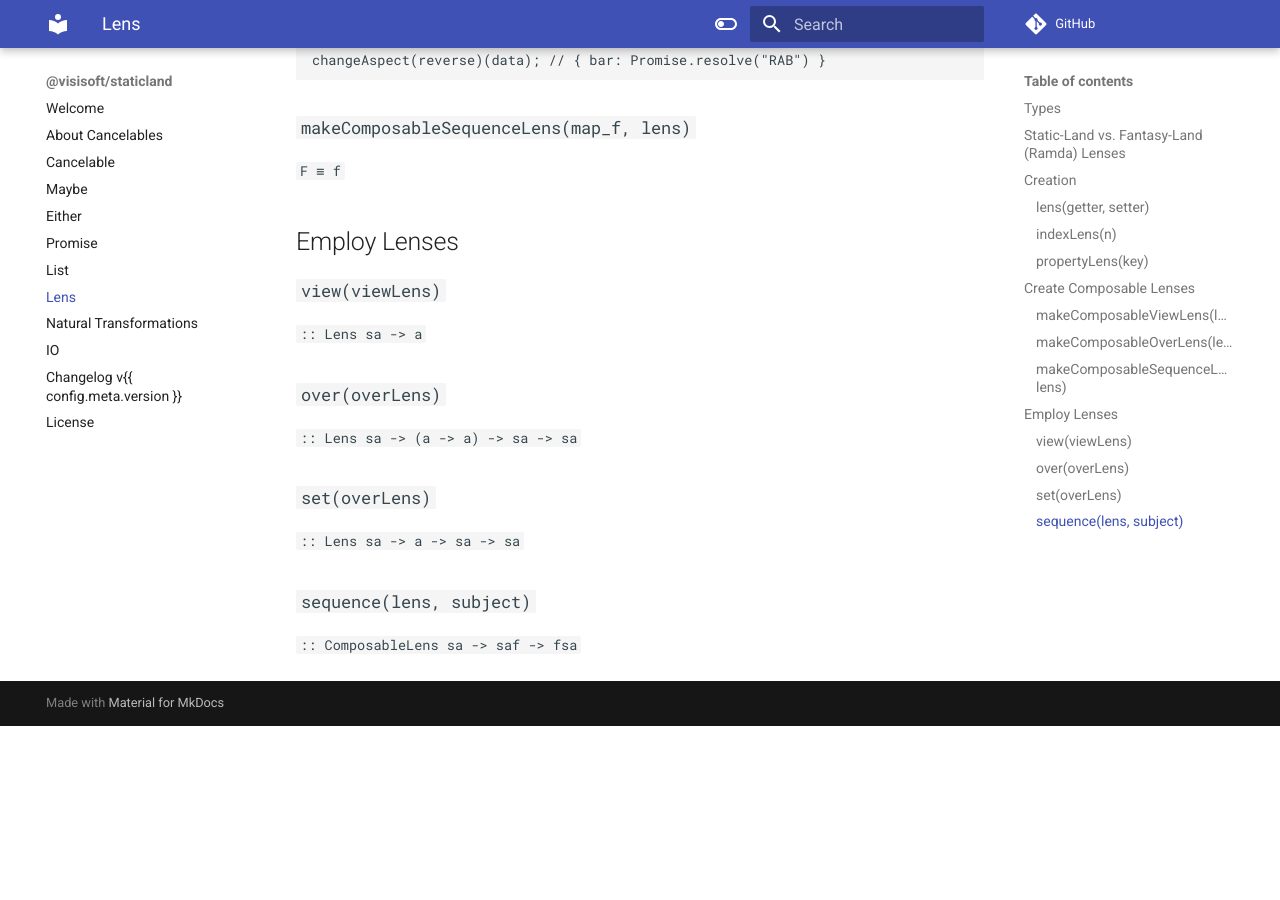
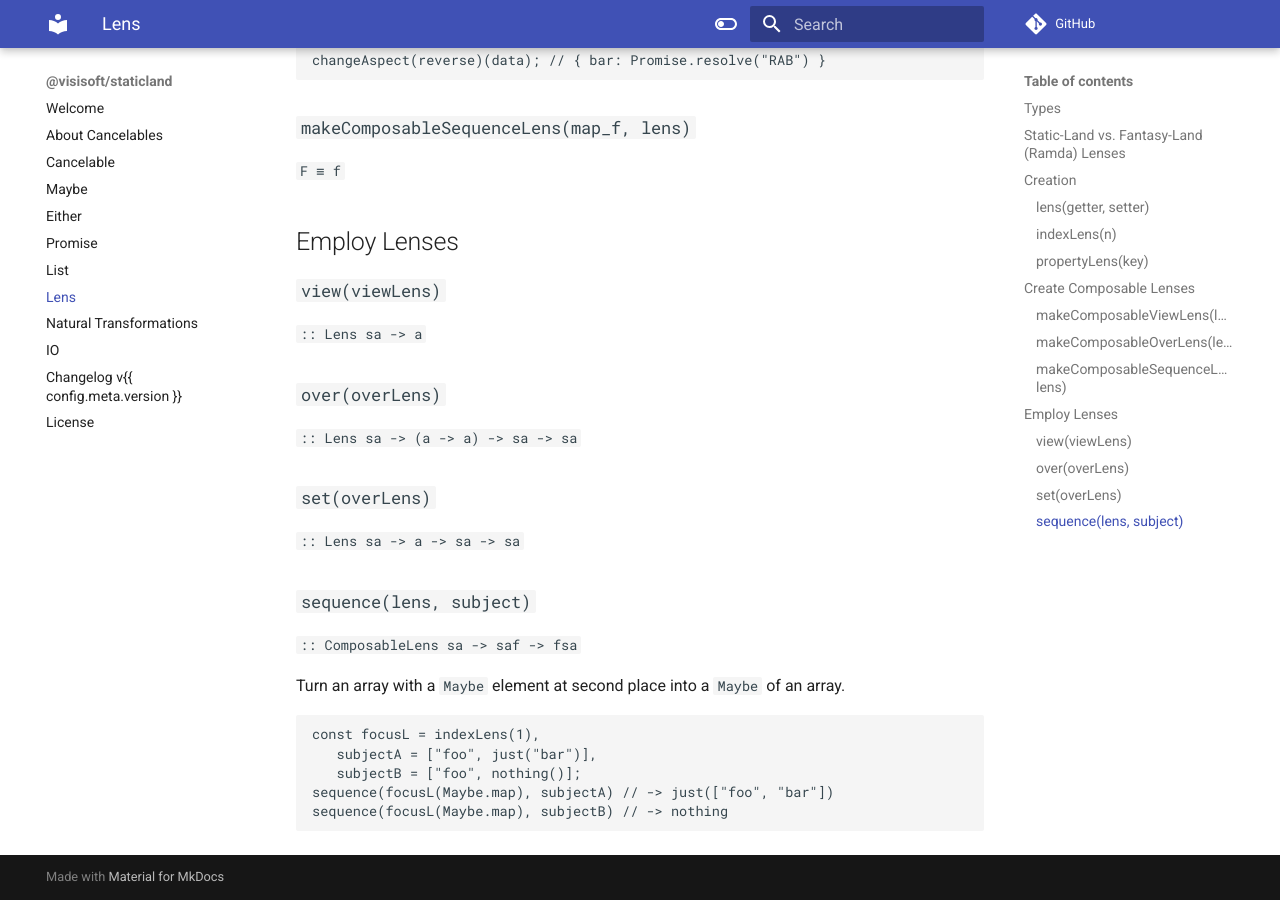
Before and after one commit to semmel/StaticLand, an MkDocs documentation site: the page built from doc/lens.md, in a window 1280 px wide and 900 px high, scrolled down 2527 px. Built offline with MkDocs 1.6.1 and Material for MkDocs 9.7.7, drawn with Linux system fonts in a browser that asks for light colours; comment, search, counter and statistics services are not loaded; before the commit the page ends 3253 px from its top, so only the background shows below that.

Commit message:
doc (lenses): add sequence example

````diff
--- a/doc/lens.md
+++ b/doc/lens.md
@@ -111,6 +111,15 @@ Employ Lenses
 ### `sequence(lens, subject)`
 `:: ComposableLens sa -> saf -> fsa`
 
+Turn an array with a `Maybe` element at second place into a `Maybe` of an array.
+```javascript
+const focusL = indexLens(1),
+   subjectA = ["foo", just("bar")],
+   subjectB = ["foo", nothing()];
+sequence(focusL(Maybe.map), subjectA) // -> just(["foo", "bar"])
+sequence(focusL(Maybe.map), subjectB) // -> nothing
+```
+
 
 [1]:https://medium.com/@drboolean/lenses-with-immutable-js-9bda85674780
 [2]:https://calmm-js.github.io/partial.lenses/implementation.html
````
